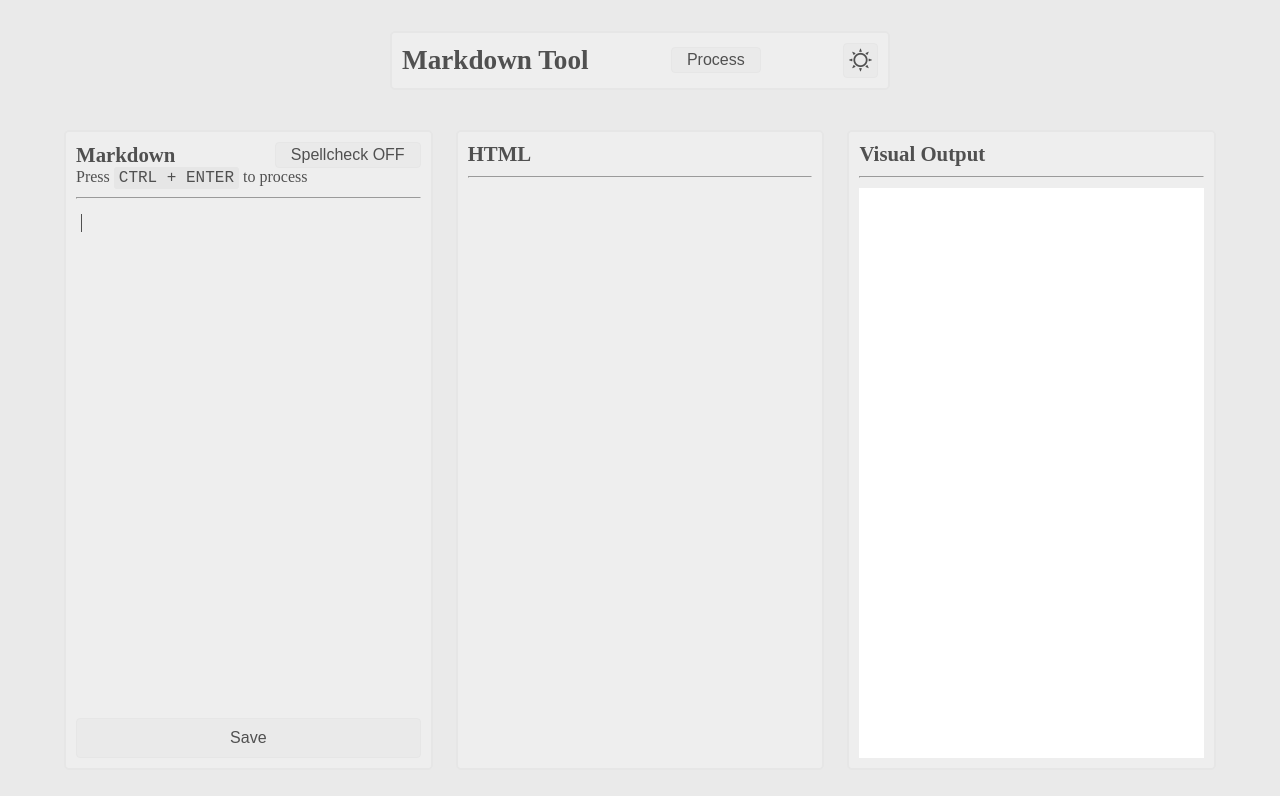
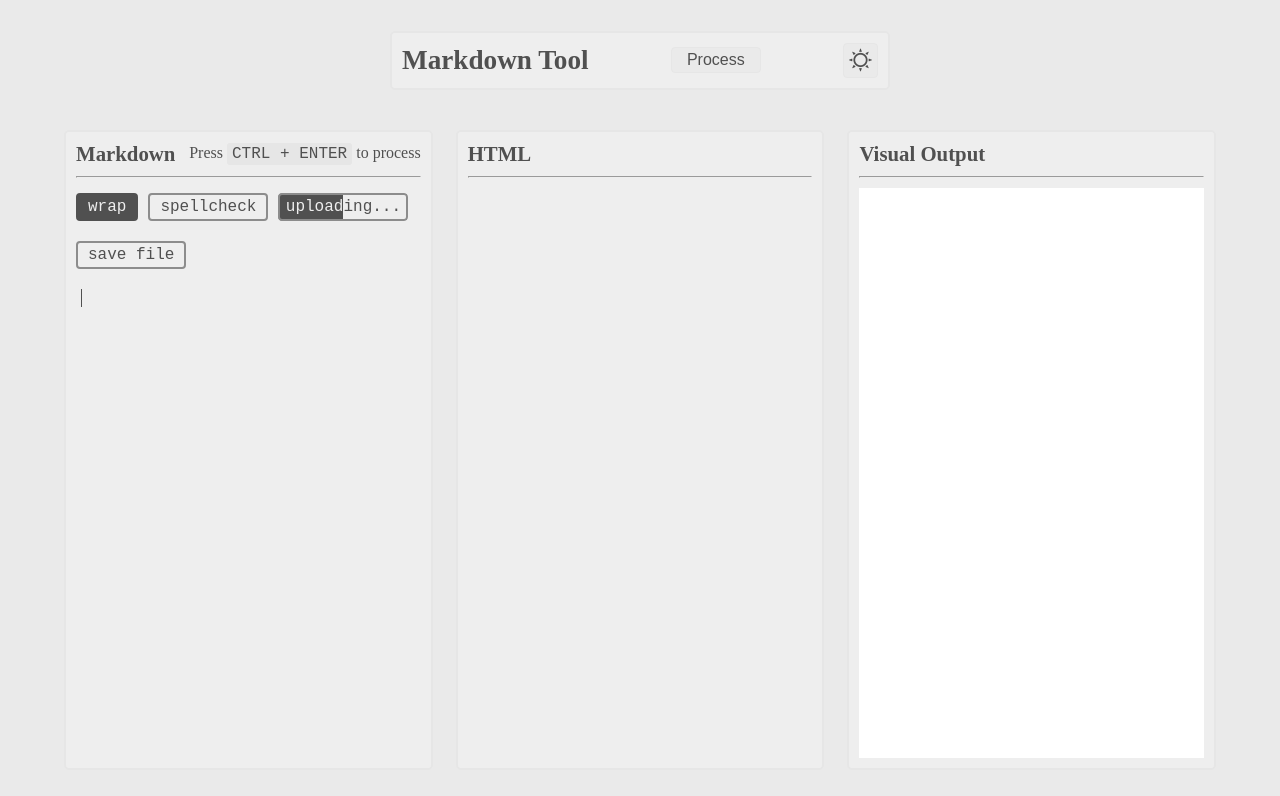
Before and after one commit to julianpabloff/markdown, a plain HTML site: page index.html in a window 1280 px wide. Drawn offline with nearby package versions, Linux system fonts and the light colour scheme.

Commit message:
Tools menu

```diff
--- a/index.html
+++ b/index.html
@@ -21,22 +21,32 @@
 		<div class="markdown pane flex-column">
 			<div class="flex-between">
 				<h2>Markdown</h2>
-				<button id="spellcheck">Spellcheck</button>
 				<p>Press <code>CTRL + ENTER</code> to process</p>
 			</div>
 			<hr>
-			<textarea id="markdown" spellcheck="true" autofocus></textarea>
-			<div class="save">
-				<button id="save-btn">Save</button>
-				<div id="save-menu" class="flex-between">
-					<div>
-						<label for="file-name">Filename:</label>
-						<input id="file-name" type="text" placeholder="some-file-name">
-						<p><em>.md</em></p>
+			<ul class="tools">
+				<li>
+					<input id="wrap" type="checkbox" checked>
+					<label for="wrap">wrap</label>
+				</li>
+				<li>
+					<input id="spellcheck" type="checkbox">
+					<label for="spellcheck">spellcheck</label>
+				</li>
+				<li class="image-insert">
+					<input id="image-insert" class="uploading" type="file" accept="image/jpeg,image/png">
+					<label for="image-insert">uploading...</label>
+					<div class="upload-progress">
+						<progress id="progress" value="70" max="100"></progress>
+						<label for="progress">uploading...</label>
 					</div>
-					<button id="download-btn" disabled>Download</button>
-				</div>
-			</div>
+				</li>
+				<li>
+					<input id="save" type="button">
+					<label for="save">save file</label>
+				</li>
+			</ul>
+			<textarea id="markdown" spellcheck="false" autofocus></textarea>
 		</div>
 		<div class="html-output pane">
 			<h2>HTML</h2>
--- a/main.js
+++ b/main.js
@@ -38,33 +38,33 @@ window.addEventListener('load', () => {
 		}
 	});
 
-	let spellcheck = true;
-	const spellcheckButton = document.getElementById('spellcheck');
+	// TOOLS
 
-	const toggleSpellCheck = () => {
-		spellcheck = !spellcheck;
-		spellcheckButton.innerText = spellcheck ? 'Spellcheck ON' : 'Spellcheck OFF';
-		mdInput.spellcheck = spellcheck;
-		mdInput.focus();
-	}
-	toggleSpellCheck();
+	// Spellcheck
+	const spellcheck = document.getElementById('spellcheck');
+	mdInput.spellcheck = spellcheck.checked;
+	spellcheck.addEventListener('input', () => mdInput.spellcheck = spellcheck.checked);
 
-	spellcheckButton.addEventListener('click', toggleSpellCheck);
-
-	const saveButton = document.getElementById('save-btn');
-	const saveMenuContainer = document.getElementById('save-menu');
-	const fileNameInput = document.getElementById('file-name');
-	const downloadButton = document.getElementById('download-btn');
-
-	saveButton.addEventListener('click', () => {
-		saveMenuContainer.style.display = 'flex';
-		saveButton.style.display = 'none';
+	// Wrap
+	const wrap = document.getElementById('wrap');
+	mdInput.wrap = wrap.checked ? 'soft' : 'off';
+	wrap.addEventListener('input', () => {
+		mdInput.wrap = wrap.checked ? 'soft' : 'off';
+		mdInput.scrollTo(0, mdInput.scrollTop);
 	});
 
-	const updateDownloadButton = () => downloadButton.disabled = fileNameInput.value == '';
-	updateDownloadButton();
-	fileNameInput.addEventListener('input', updateDownloadButton);
+	// Image insert
+	const fileInput = document.getElementById('image-insert');
+	fileInput.addEventListener('click', event => {
+		mdInput.focus();
+		console.log('fileInput clicked');
+	});
+	// fileInput.addEventListener('change', () => {
+	// 	console.log(fileInput.value);
+	// 	console.log(fileInput.files);
+	// });
 
+	// Save to file
 	const saveMarkdown = () => {
 		const filename = fileNameInput.value;
 		if (filename == '') return;
@@ -83,5 +83,8 @@ window.addEventListener('load', () => {
 		saveButton.style.display = 'initial';
 	}
 
-	downloadButton.addEventListener('click', saveMarkdown);
+	const saveFile = document.getElementById('save');
+	saveFile.addEventListener('click', () => {
+		console.log('saving');
+	});
 });
--- a/site.css
+++ b/site.css
@@ -73,38 +73,108 @@ div.container div.pane {
 div.pane textarea {
 	flex-grow: 1;
 	resize: none;
-	background-color:
+}
+
+div#visual-output {
+	overflow-y: scroll;
+	flex-grow: 1;
 }
 
 textarea#markdown {
 	margin-bottom: 10px;
 }
 
-div.save {
-	height: 40px;
-	display: flex;
+div.markdown.pane hr {
+	margin-bottom: 0;
 }
-button#save-btn {
-	width: 100%;
-	/* display: none; */
-}
-div#save-menu {
-	display: none;
-	align-items: stretch;
-}
-div#save-menu {
-	flex-grow: 1;
-}
-div#save-menu div {
+
+/* TOOLS */
+
+ul.tools {
+	list-style: none;
 	display: flex;
 	align-items: center;
-}
-div.save input {
-	flex-grow: 1;
-	margin: 0 10px;
+	gap: 10px;
+	flex-wrap: wrap;
+	margin: 10px 0;
 }
 
-div#visual-output {
-	overflow-y: scroll;
-	flex-grow: 1;
+ul.tools li {
+	margin: 5px 0;
 }
+
+ul.tools li input, ul.tools li progress {
+	position: absolute;
+	top: auto;
+	overflow: hidden;
+	clip: rect(1px, 1px, 1px, 1px);
+	width: 1px;
+	height: 1px;
+}
+
+ul.tools li label {
+	padding: 3px 10px;
+	display: block;
+	font-family: monospace;
+	cursor: pointer;
+	user-select: none;
+	border-radius: 4px;
+	border: 2px solid var(--dim-text-color);
+}
+
+ul.tools li input:disabled + label {
+	cursor: default;
+	color: var(--dim-text-color);
+	border-color: var(--border-color);
+}
+
+ul.tools li [type="checkbox"]:checked + label {
+	color: var(--pane-color);
+	border-color: var(--text-color);
+	background-color: var(--text-color);
+}
+
+ul.tools li [type="file"]:not(.uploading) + label:hover,
+ul.tools li [type="button"] + label:hover {
+	color: var(--pane-color);
+	border-color: var(--text-color);
+	background-color: var(--text-color);
+}
+
+ul.tools li button {
+	display: none;
+}
+
+ul.tools li.image-insert {
+	width: 130px;
+	display: flex;
+	position: relative;
+	border-radius: 4px;
+	overflow: hidden;
+}
+ul.tools li.image-insert label {
+	width: 100%;
+	padding-left: 0;
+	padding-right: 0;
+	text-align: center;
+}
+
+ul.tools li.image-insert div.upload-progress {
+	width: 50%;
+	height: 100%;
+	position: absolute;
+	overflow: hidden;
+	z-index: 1;
+}
+ul.tools li.image-insert div.upload-progress label {
+	width: 130px;
+	height: 100%;
+	cursor: default;
+	overflow: hidden;
+	color: var(--pane-color);
+	background-color: var(--text-color);
+}
+
+ul.tools li [type="file"].uploading + label {
+	cursor: default;
+}
```
Also changed, not shown: woolley-md/woolley-markdown.txt.
